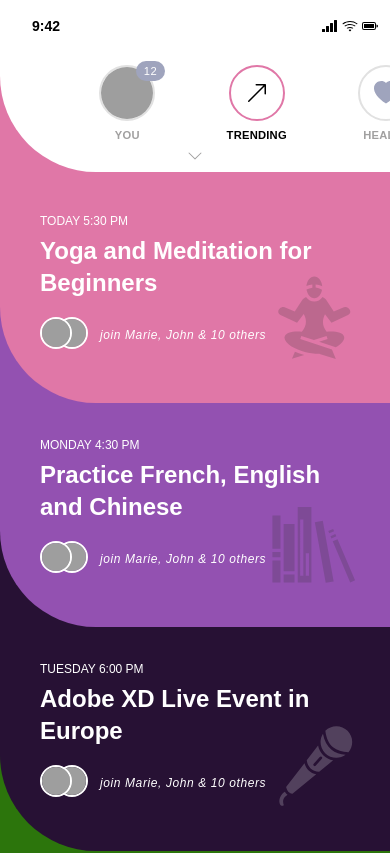
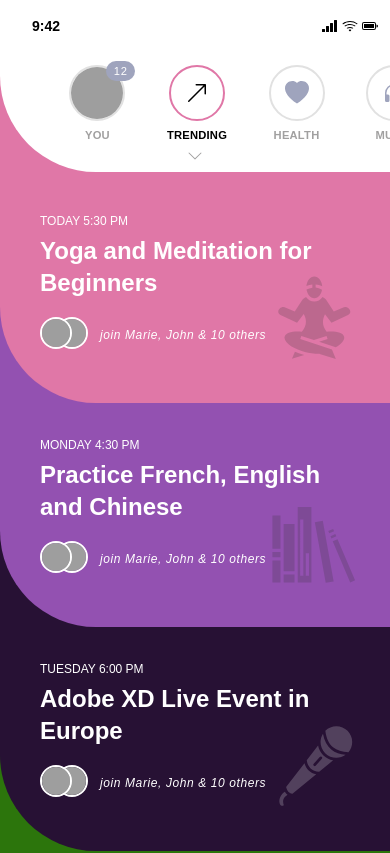
Before and after one commit to mMormin/integration-syloe, a React (Vite) app: page / in a window 390 px wide. Shown: the top 853 px of the page. Built offline with nearby package versions, Linux system fonts and the light colour scheme; grey boxes are pictures that could not be loaded; a web font is replaced by a local one.

Commit message:
:fire: Remove non used assets / Update on html and mobile header width style

```diff
--- a/src/components/Course/index.tsx
+++ b/src/components/Course/index.tsx
@@ -56,9 +56,9 @@ function Course({ course, topOffset }: CourseProps) {
       </p>
 
       {/* Course title */}
-      <h3 className="font-bold h-16 flex items-center text-2xl md:text-center">
+      <h2 className="font-bold h-16 flex items-center text-2xl md:text-center mr-4 md:mr-0'">
         {course.title}
-      </h3>
+      </h2>
 
       {/* Participant avatars and names */}
       <div className="mt-4 flex items-center h-10 md:self-start">
--- a/src/components/NavBar/index.tsx
+++ b/src/components/NavBar/index.tsx
@@ -93,9 +93,9 @@ function NavBar() {
                 <div className="navbar-link__image flex justify-center items-center h-14 w-14 overflow-hidden rounded-full border-2 border-lightgrey md:hidden md:h-9 md:w-9 md:mr-4">
                   {link.icon}
                 </div>
-                <h2 className="navbar-link__text uppercase mt-1.5 text-header md:mt-0 md:relative text-grey">
+                <p className="navbar-link__text uppercase mt-1.5 text-header md:mt-0 md:relative text-grey">
                   {link.text}
-                </h2>
+                </p>
               </a>
             </li>
           ))}
--- a/tailwind.config.js
+++ b/tailwind.config.js
@@ -34,7 +34,7 @@ export default {
         header: '8.5rem',
       },
       width: {
-        header: '768px',
+        header: '151%',
       },
       fontSize: {
         header: [
```
Also changed, not shown: src/assets/logo.svg (deleted), 1 other file (tests, documents, lock files or other folders).
